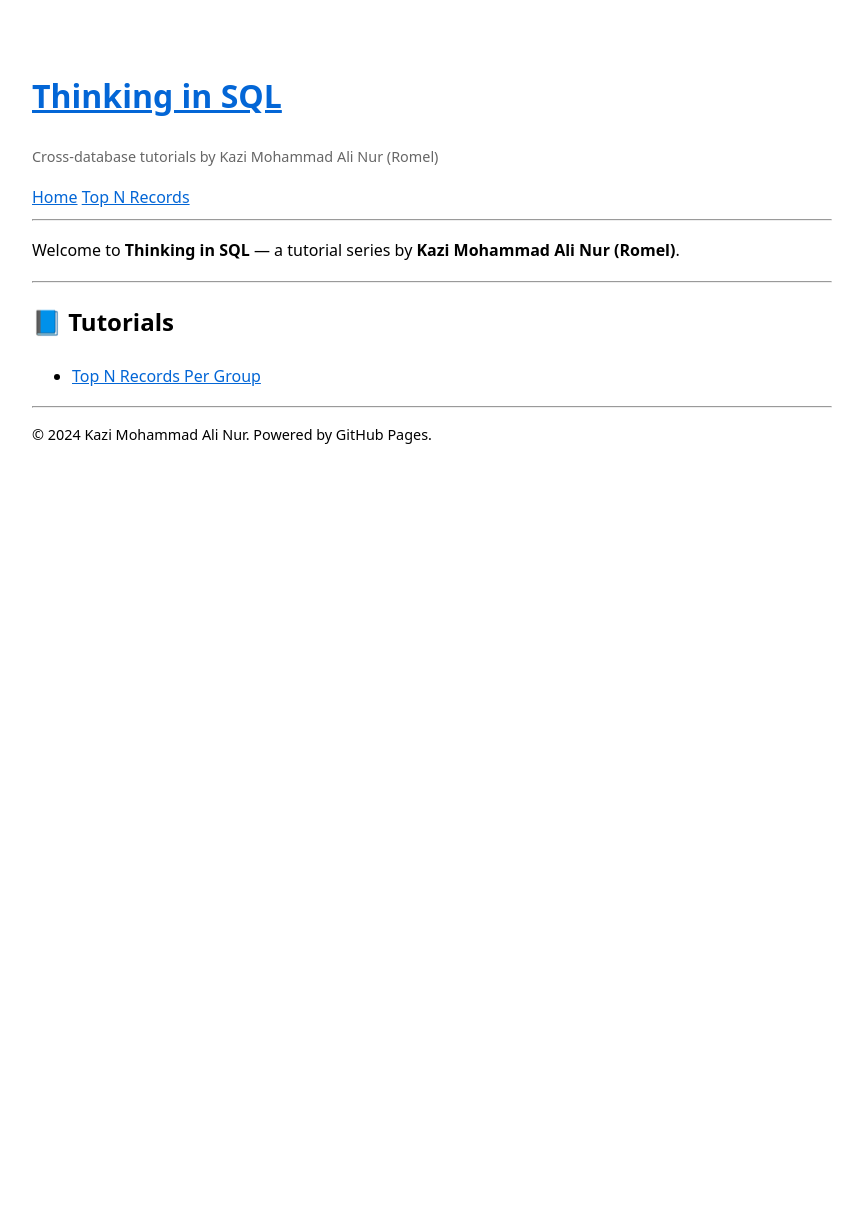
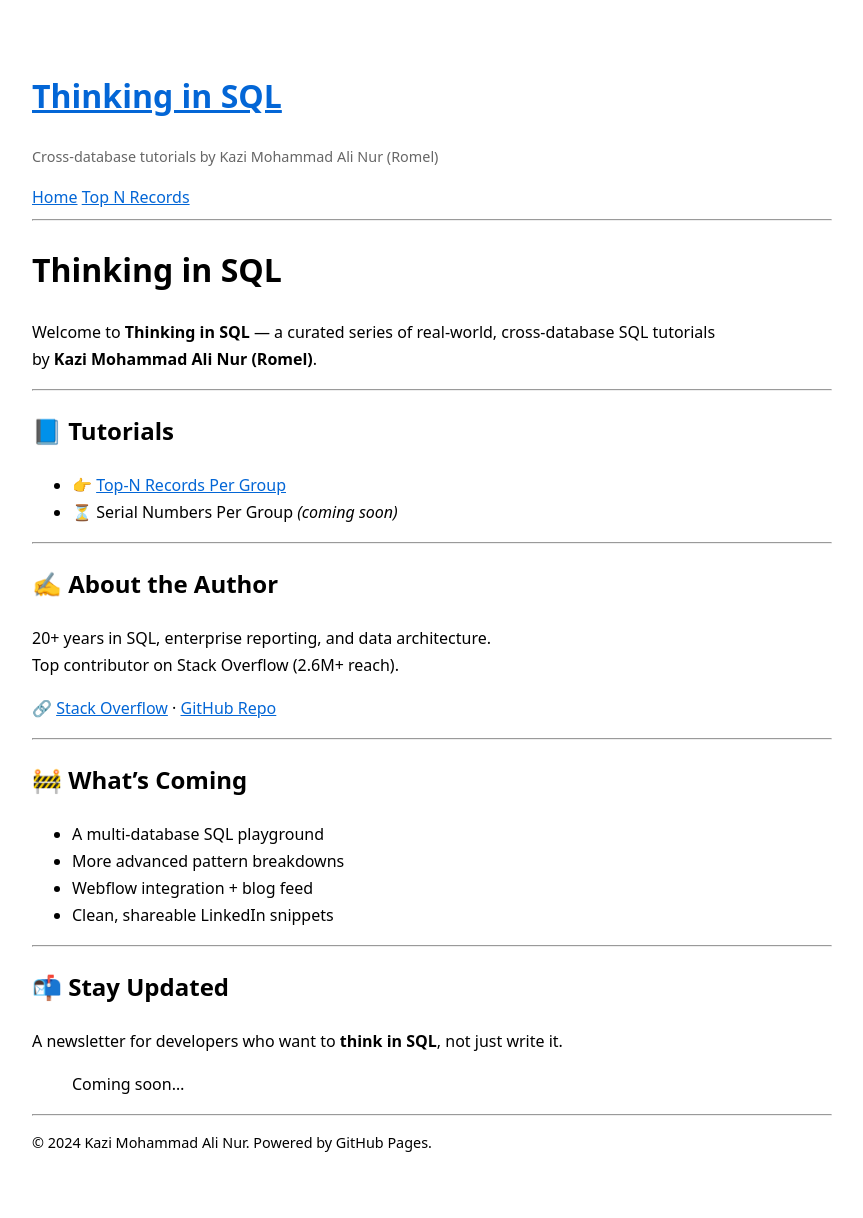
Before and after one commit to kmnur/thinking-in-sql, a Jekyll site: the page built from index.md, in a window 1280 px wide. Shown: the whole page, without its empty margins (208-1071 px from the left). Built offline with Jekyll 4.4.1, drawn with Linux system fonts in a browser that asks for light colours; before the commit the page ends 900 px from its top, so only the background shows below that.

Commit message:
Update index.md

```diff
--- a/index.md
+++ b/index.md
@@ -3,10 +3,39 @@ layout: default
 title: Thinking in SQL
 ---
 
-Welcome to **Thinking in SQL** — a tutorial series by **Kazi Mohammad Ali Nur (Romel)**.
+# Thinking in SQL
+
+Welcome to **Thinking in SQL** — a curated series of real-world, cross-database SQL tutorials
+by **Kazi Mohammad Ali Nur (Romel)**.
 
 ---
 
 ## 📘 Tutorials
 
-- [Top N Records Per Group](tutorials/top-n-per-group)
+- 👉 [Top-N Records Per Group](/thinking-in-sql/tutorials/top-n-per-group)
+- ⏳ Serial Numbers Per Group *(coming soon)*
+
+---
+
+## ✍️ About the Author
+
+20+ years in SQL, enterprise reporting, and data architecture.
+Top contributor on Stack Overflow (2.6M+ reach).
+
+🔗 [Stack Overflow](https://stackoverflow.com/users/8651601/kazi-mohammad-ali-nur-romel) · [GitHub Repo](https://github.com/kmnur/thinking-in-sql)
+
+---
+
+## 🚧 What’s Coming
+
+- A multi-database SQL playground
+- More advanced pattern breakdowns
+- Webflow integration + blog feed
+- Clean, shareable LinkedIn snippets
+
+---
+
+## 📬 Stay Updated
+
+A newsletter for developers who want to **think in SQL**, not just write it.
+> Coming soon...
```
